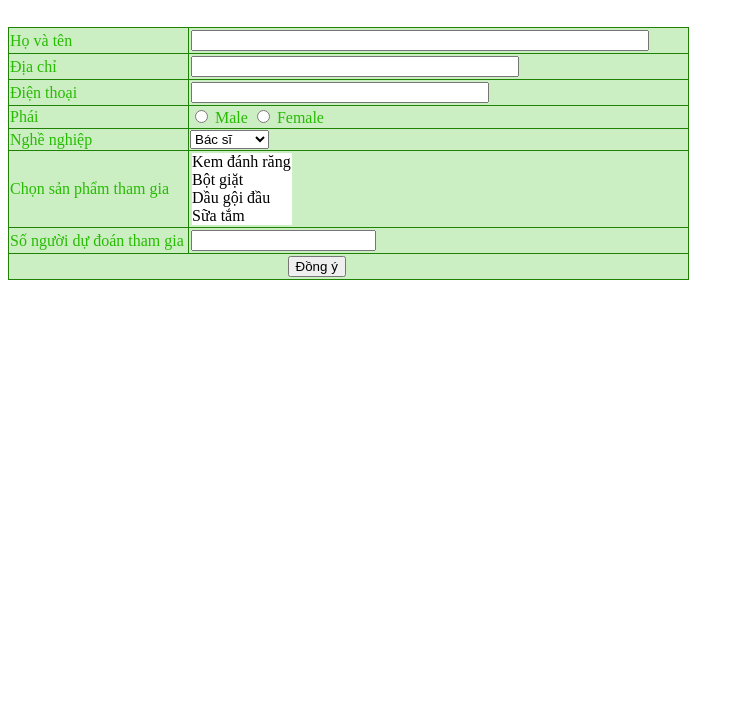
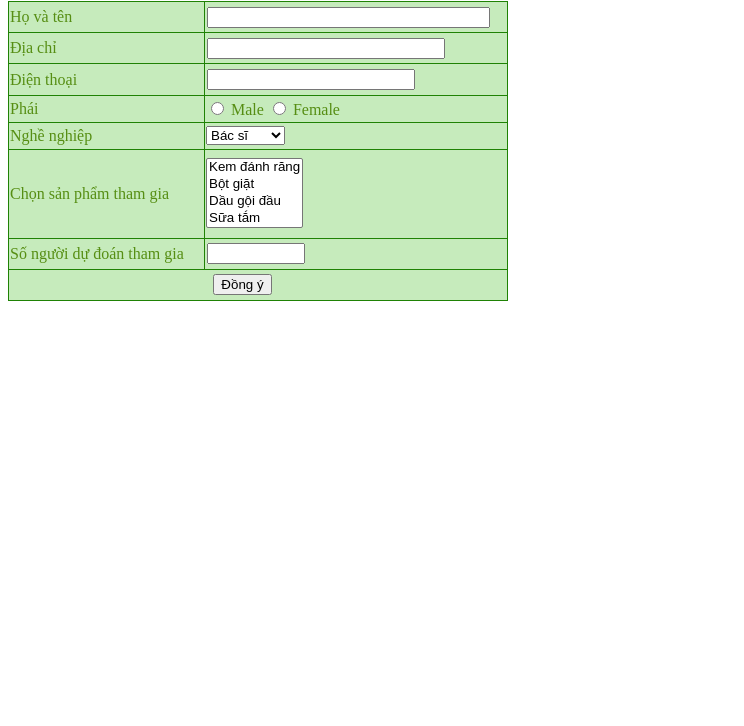
Before and after one commit to CorneliusCao/BaiTap, a plain HTML site: page Bai12/index.html in a window 1280 px wide. Shown: the part 74-800 px from the top of the page, without its empty margins (0-744 px from the left). Drawn offline with Linux system fonts and the light colour scheme.

Commit message:
refactor code

```diff
--- a/Bai11/style.css
+++ b/Bai11/style.css
@@ -2,7 +2,10 @@
 	border-collapse: collapse;
 	border: 1px solid #9509B8;
 	background-color: #B3E4F3;
+	width: 270px;
+	height: 80px;
 }
+
 
 .table th {
 	text-align: left;
@@ -20,8 +23,10 @@
 }
 
 .button {
-	margin: 2px 40%;
-	width: 70px;
+	display: block;
+	margin: 0 auto;
+	width: 60px;
+	height: 25px;
 }
 
 input[type="text"] {
--- a/Bai12/index.html
+++ b/Bai12/index.html
@@ -7,13 +7,12 @@
 </head>
 <body>
 	<p class="caption">Phiếu đăng ký tham gia chương trình khuyến mãi</p>
+	<form>
 		<table class="table" border="1">
 			<tbody>
-			<col width="180px">
-			<col width="500px">
 				<tr>
 					<th>Họ và tên</th>
-				<td><input type="text" name="" class="name-txtbox"></td>
+					<td><input type="text" name="" class="name-textbox"></td>
 				</tr>
 				<tr>
 					<th>Địa chỉ</th>
@@ -48,14 +47,12 @@
 				<tr>
 					<th>Chọn sản phẩm tham gia</th>
 					<td>
-					<div contenteditable="true">
-						<ul class="list">
-							<li>Kem đánh răng</li>
-							<li>Bột giặt </li>
-							<li>Dầu gội đầu </li>
-							<li>Sữa tắm </li>
-						</ul>
-					</div>
+						<select multiple class="select">
+							<option value="Kem đánh răng">Kem đánh răng</option>
+							<option value="Bột giặt">Bột giặt</option>
+							<option value="Dầu gội đầu">Dầu gội đầu</option>
+							<option value="Sữa tắm">Sữa tắm</option>
+						</select>
 					</td>
 				</tr>
 				<tr>
@@ -69,5 +66,6 @@
 				</tr>
 			</tbody>
 		</table>
+	</form>
 </body>
 </html>
--- a/Bai12/style.css
+++ b/Bai12/style.css
@@ -3,41 +3,39 @@ body {
 }
 
 .caption {
-	font-size: 32px;
+	font-size: 24px;
 	color: #257F06;
 	font-weight: bold;
-}
-
-
-.list {
-	list-style-type: none;
-}
-
-.table {
-	background-color: #CBEEC2;
 }
 
 .table th{
 	font-weight: lighter;
 	text-align: left;
-	color: #28BB04;
+	color: #568E13;
+}
+
+.table td {
+	width: 300px;
 }
 
 .table {
 	border-collapse: collapse;
 	border: 1px solid #1F8204;
+	background-color: #C6EBBC;
+	height: 300px;
+	width: 500px;
 }
 
-.name-txtbox {
-	width: 450px;
+.name-textbox {
+	width: 275px;
 }
 
 .address-textbox {
-	width: 320px;
+	width: 230px;
 }
 
 .phone-textbox {
-	width: 290px;
+	width: 200px;
 }
 
 .button {
@@ -45,7 +43,7 @@ body {
 }
 
 .radio-container {
-	color: #28BB04;
+	color: #568E13;
 }
 
 input[type="text"] {
@@ -57,4 +55,9 @@ input[type="text"] {
 	margin: 1px 1px 1px 2px;
 	padding: 0;
 	width: 100px;
+	list-style-type: none;
 }
+
+.number {
+	width: 90px;
+}
--- a/Bai13/style.css
+++ b/Bai13/style.css
@@ -34,10 +34,6 @@ body {
 	width: 200px;
 }
 
-.button {
-	margin: 1px 41%;
-}
-
 input[type="text"] {
 	margin: 1px;
 }
@@ -55,15 +51,30 @@ input[type="text"] {
 	font-style: italic;
 }
 
+.form1 {
+	width: 439px;
+	margin: 0 auto;
+}
+
 .fieldset {
 	color: #005FF0;
-	border: 2px solid #A30400;
-	width: 400px;
-	height: 50px;
-	margin: 2px 65px;
+    border: 2px solid #A30400;
+    margin: 2px auto;
 }
 
 .fieldset input {
 	width: 60px;
 	height: 15px;
 }
+
+.content {
+	text-align: center;
+}
+
+.button {
+	height: 30px;
+	width: 50px;
+	padding: 1px;
+	margin: 0 auto;
+	display: block;
+}
--- a/Bai8/style.css
+++ b/Bai8/style.css
@@ -1,4 +1,4 @@
-body {
+table {
 	background-color: #FFEDCA;
 }
 
@@ -11,17 +11,16 @@ body {
 
 .table {
 	border-collapse: collapse;
-	border: 3px solid #AC1282;
+	border: 2px solid #AC1282;
 	height: 300px;
 	width: 500px;
+	font-size: 16px;
 }
 
 h1 {
 	color: #CC6600;
-	font-size: 32px;
+	font-size: 40px;
 }
-
-
 
 tr:nth-child(even) {
 	background-color: #FFF;
@@ -37,5 +36,11 @@ tr:nth-child(even) {
 
 .image {
 	height: 256px;
-	width: 256px;
+    width: 290px;
+    margin: 0px;
+    padding-bottom: 130px;
 }
+
+.center {
+	text-align: center;
+}
--- a/Bai9/style.css
+++ b/Bai9/style.css
@@ -1,6 +1,6 @@
 body {
 	font-family: Tahoma;
-	font-size: 13px;
+	font-size: 16px;
 }
 
 .table {
@@ -28,3 +28,9 @@ body {
 .red-color {
 	color: #CC0033;
 }
+
+.left-align {
+	text-align: left;
+	width: 250px;
+	padding: 0 5px;
+}
```
Also changed, not shown: Bai13/index.html (+10 -10 lines), Bai8/index.html (+18 -15 lines), Bai9/index.html (+8 -8 lines), img.PNG. Lines whose indentation alone changed are shown as unchanged.
